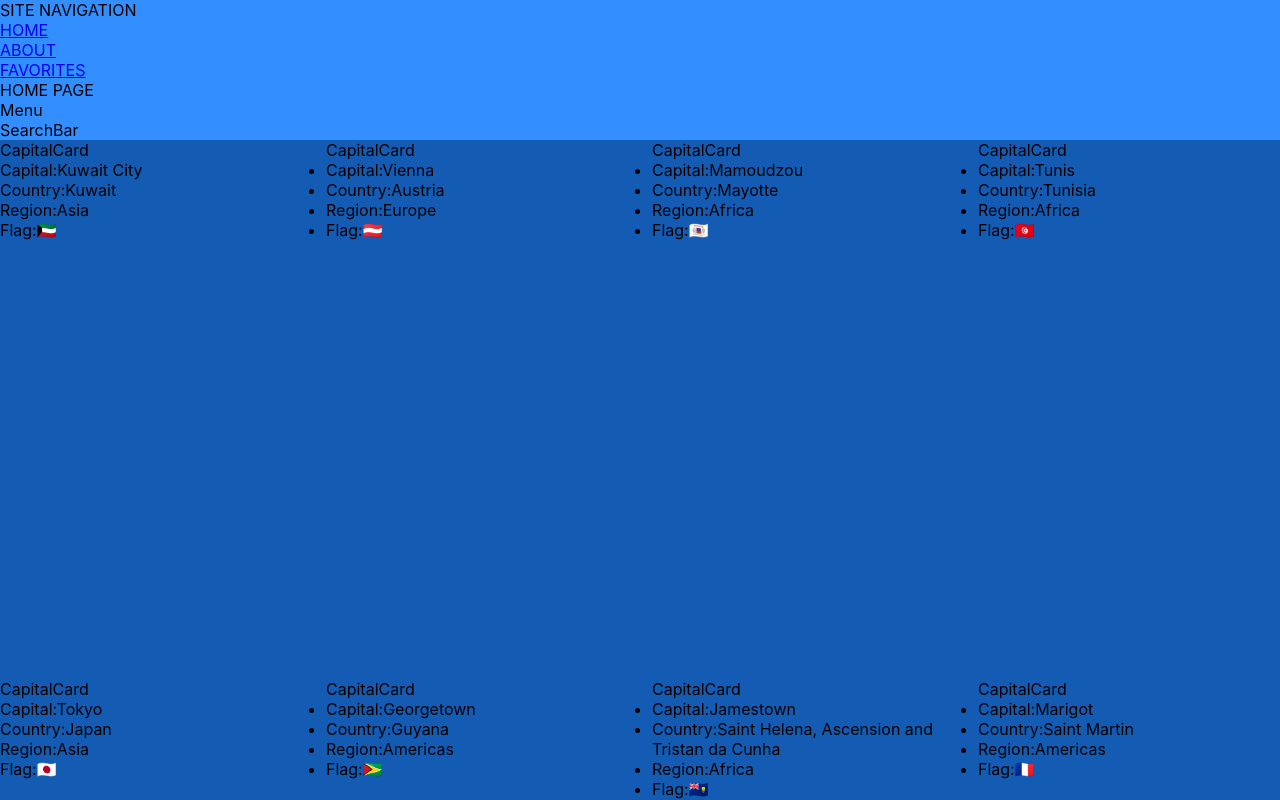
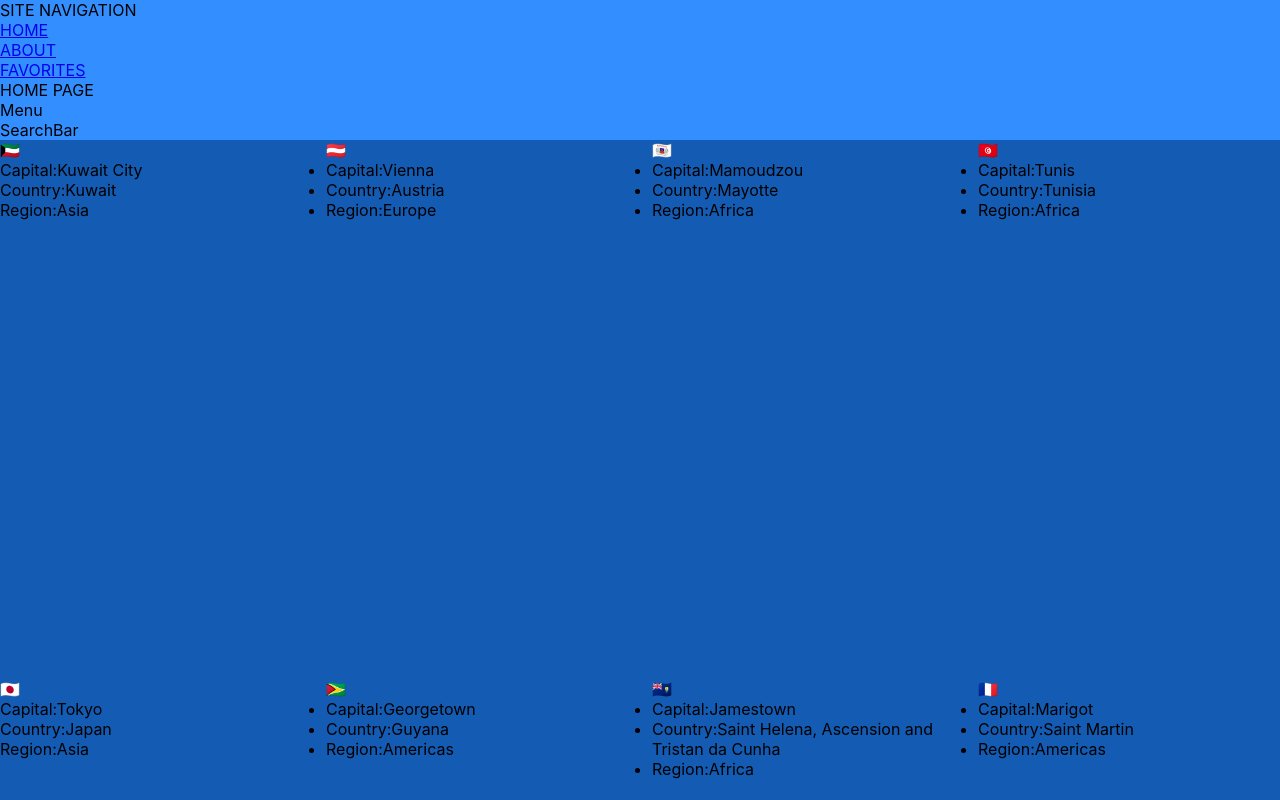
Before and after one commit to sarahadean/phase2-project, a React (Create React App) app in the folder project-app/: page / in a window 1280 px wide. Shown: the top 800 px of the page. Built offline with nearby package versions, Linux system fonts and the light colour scheme; data requests are answered from the project's data file.

Commit message:
moved flag on cards

```diff
--- a/project-app/src/components/CapitalCard.js
+++ b/project-app/src/components/CapitalCard.js
@@ -33,12 +33,12 @@ function CapitalCard({capitalInfo}) {
   const {name: {common}, capital, region, flag} = capitalInfo
 
   return (
-    <div className='card'>CapitalCard
+    <div className='card'>
+      <span className='flag'>{flag}</span>
       <ul>
       <li>Capital:{capital}</li>
       <li>Country:{common}</li>
       <li>Region:{region}</li>
-      <li>Flag:{flag}</li>
       </ul>
     </div>
   )
```
